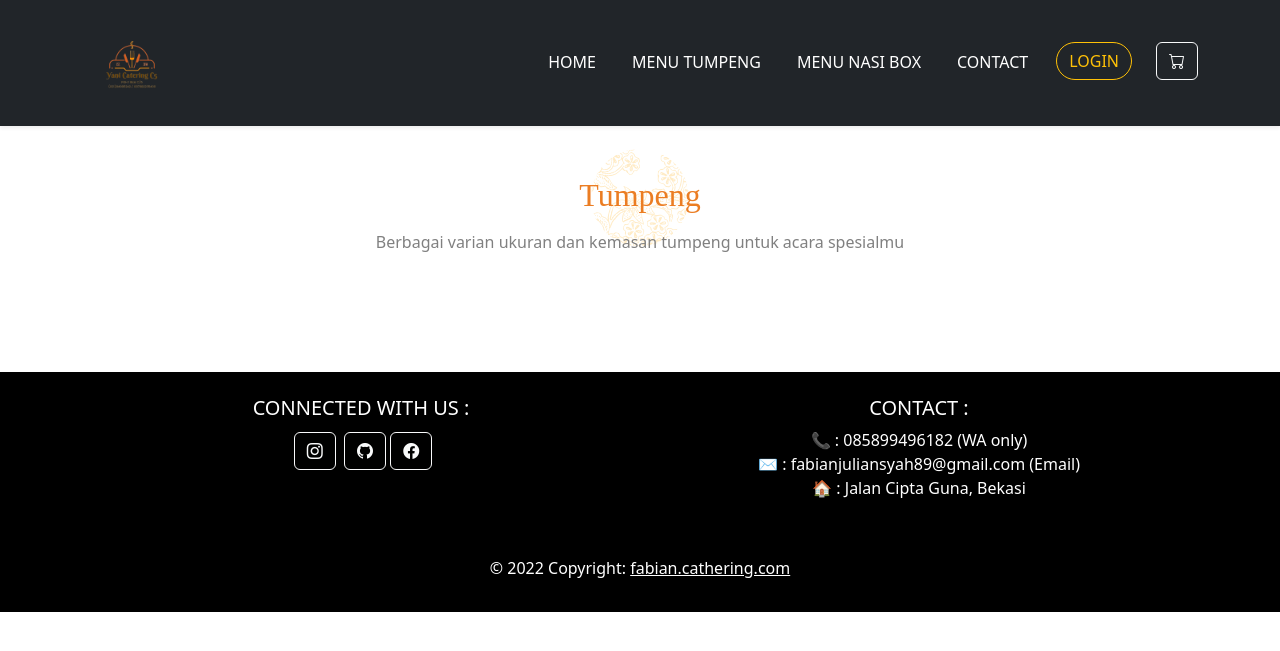
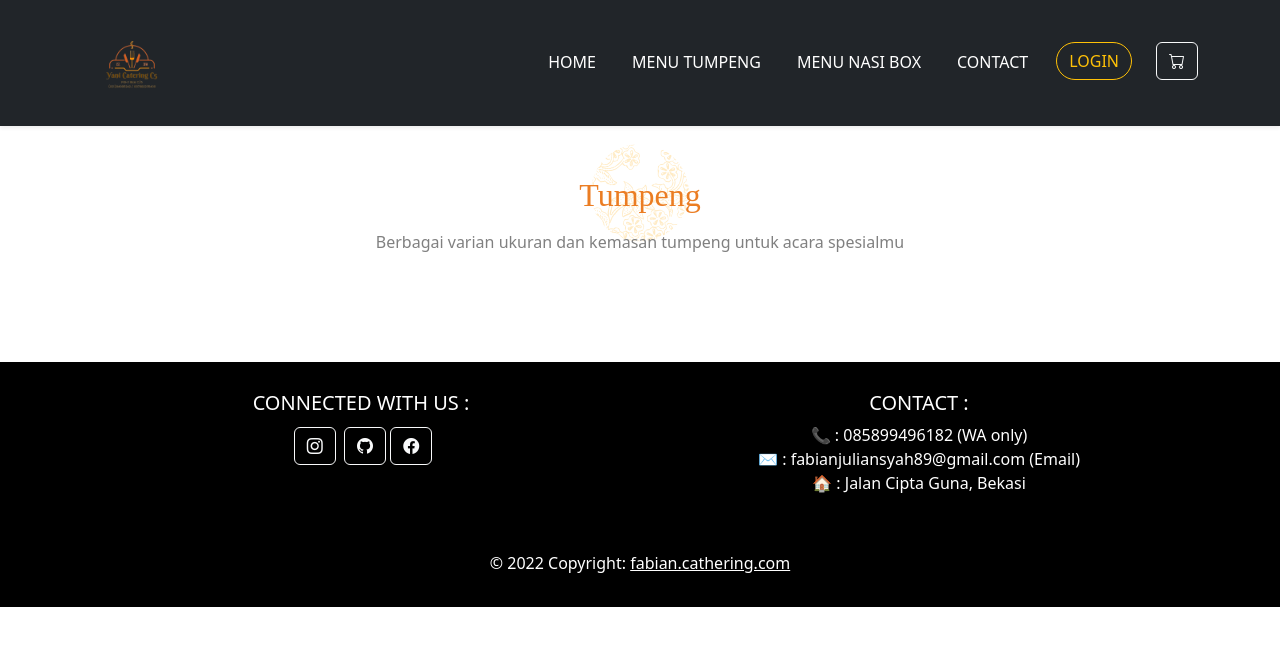
Before and after one commit to fabs90/Project_VMLepkom_YaniCathering, a PHP site: page /halaman_tumpeng.php in a window 1280 px wide. Shown: the top 651 px of the page. Run offline with PHP 8.4, Linux system fonts and the light colour scheme; data that the repository does not hold is empty; some libraries are stand-ins or nearby versions.

Commit message:
fix margin

```diff
--- a/menu_tumpeng.css
+++ b/menu_tumpeng.css
@@ -7,7 +7,7 @@
 /* Jumbotron */
 .jumbotron {
   padding-top: 8rem;
-  padding-bottom: 30px;
+  padding-bottom: 20px;
   background-image: url(img/bg-heading.png);
   background-position: center;
   background-repeat: no-repeat;
@@ -20,6 +20,31 @@
 
 .jumbotron p {
   color: gray;
+}
+
+/* Display Tumpeng */
+.display-tumpeng {
+  text-align: center;
+  margin-left: 3rem;
+  margin-right: 3rem;
+}
+
+.display-tumpeng h4 {
+  font-family: "Times New Roman", Times, serif;
+}
+
+.display-tumpeng h5 {
+  font-family: sans-serif;
+  color: #eb7d23;
+}
+
+.display-tumpeng h6 {
+  color: gray;
+}
+
+/* Footer */
+.footer h5 {
+  margin-top: 3px;
 }
 
 /* Utility */
@@ -44,4 +69,8 @@
     padding-bottom: 5px;
     margin-top: -8px;
   }
+
+  .footer h5 {
+    margin-top: 5px;
+  }
 }
```
